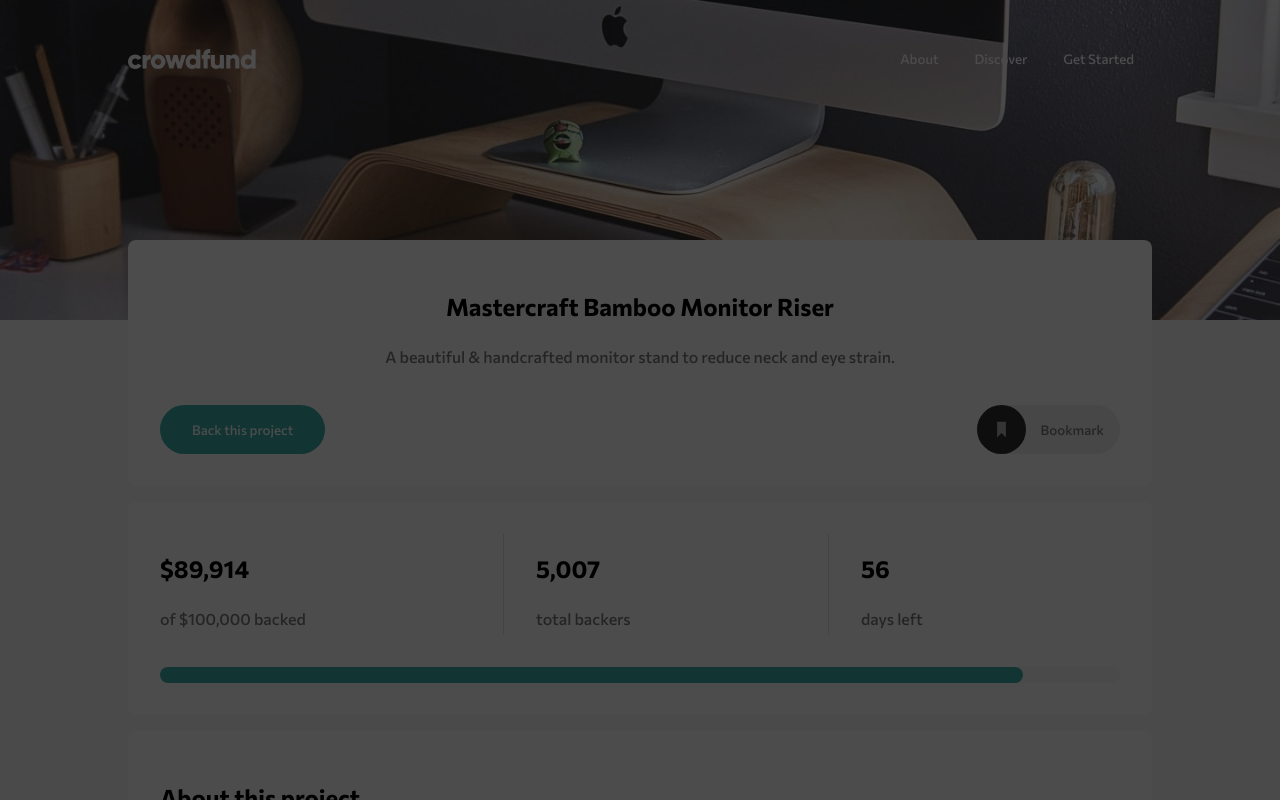
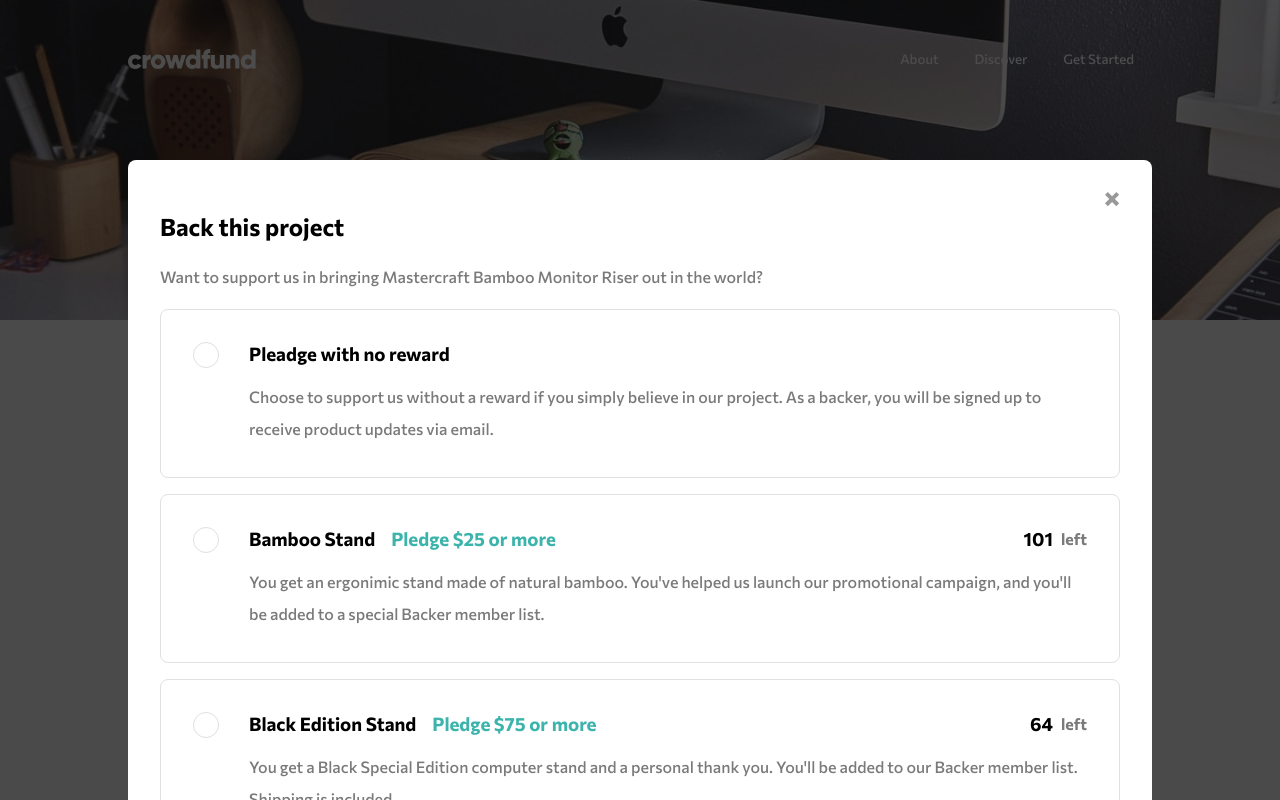
Before and after one commit to huyphan2210/crowdfunding-product-page, a React (Vite) app: page / in a window 1280 px wide. Both pictures are taken after a click on the button "Back this project". Shown: the top 800 px of the page. Built offline with nearby package versions, Linux system fonts and the light colour scheme.

Commit message:
Update Main Component

```diff
--- a/src/components/Main/MainContent.css
+++ b/src/components/Main/MainContent.css
@@ -85,21 +85,15 @@
                 height: 100%;
                 border-radius: 1rem;
             }
-
-        #back-project-modal {
+        #overlay {
+            display: none;
             position: fixed;
             top: 0;
             left: 0;
             width: 100%;
             height: 100%;
-            display: none;
-            z-index: 3;
+            background-color: rgba(0, 0, 0, 0.7);
         }
-            #overlay {
-                width: 100%;
-                height: 100%;
-                background-color: rgba(0, 0, 0, 0.7);
-            }
 
 @media screen and (max-aspect-ratio: 1) and (max-width: 767px) {
     #buttons button:last-child {
--- a/src/components/Main/MainContent.tsx
+++ b/src/components/Main/MainContent.tsx
@@ -14,8 +14,17 @@ function MainContent() {
   const [rewards, setRewards] = useState([...rewardData.reward]);
   const [contentBookmark, setContentBookmark] = useState('Bookmark');
 
+  const noReward = {
+    heading: 'Pleadge with no reward',
+    description: 'Choose to support us without a reward if you simply believe in our project. As a backer, you will be signed up to receive product updates via email.'
+  }
+
   function turnOnModal() {
-    const modal = document.getElementById('back-project-modal');
+    const overlay = document.getElementById('overlay');
+    const modal = document.getElementById('modal');
+    if (overlay) {
+      overlay.style.display = 'block';
+    }
     if (modal) {
       modal.style.display = 'block';
     }
@@ -82,12 +91,9 @@ function MainContent() {
         </p>
         {rewards.map((reward, i) => <Reward key={i} heading={reward.heading} description={reward.description} pledgeNumber={reward.pledgeNumber} stockNumber={reward.stockNumber}></Reward>)}
       </section>
-
-      <div id='back-project-modal'>
-        <div id='overlay'></div>
-        <Modal rewards={rewards}></Modal>
-      </div>
-    </div>
+      <div id='overlay'></div>
+      <Modal rewards={[noReward, ...rewards]}></Modal>
+  </div>
   )
 }
 
```
